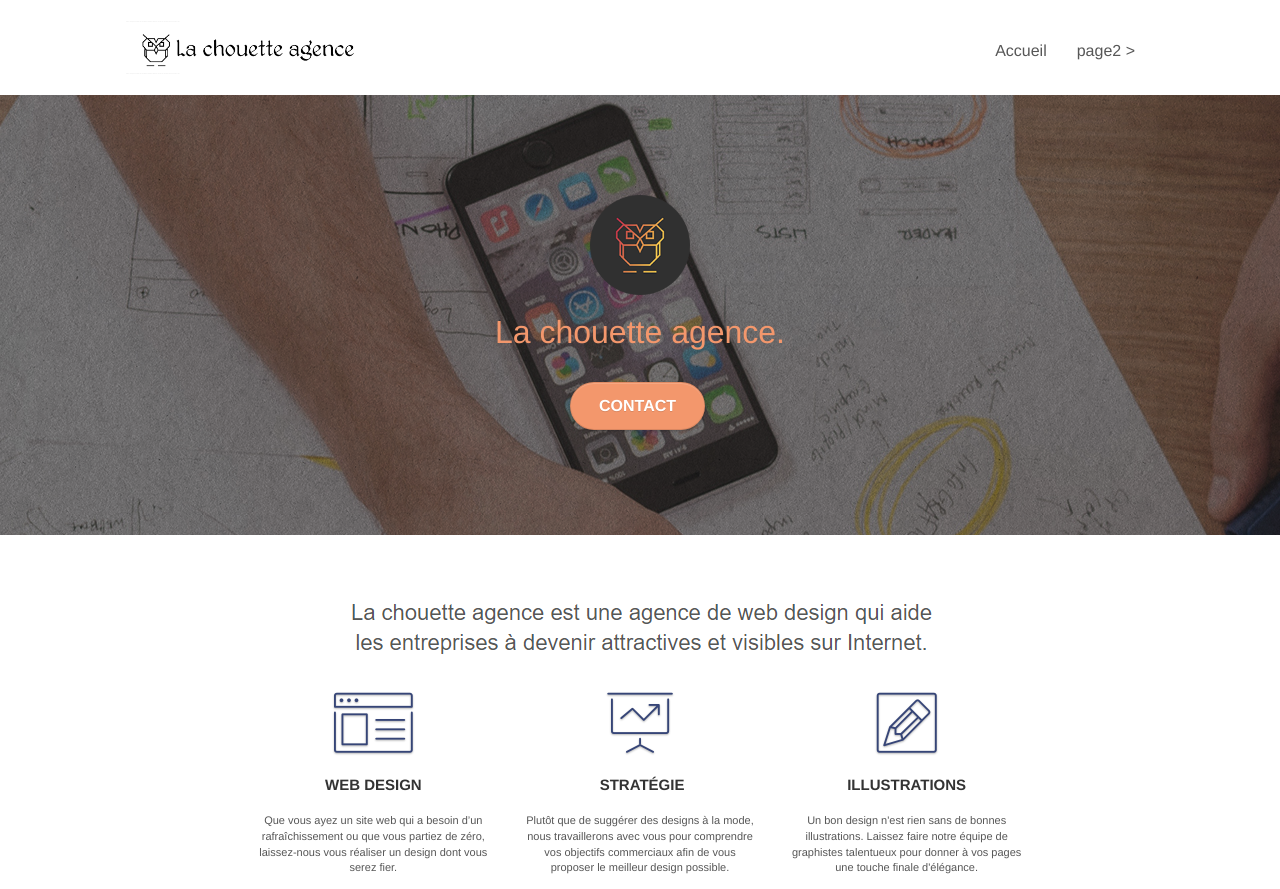
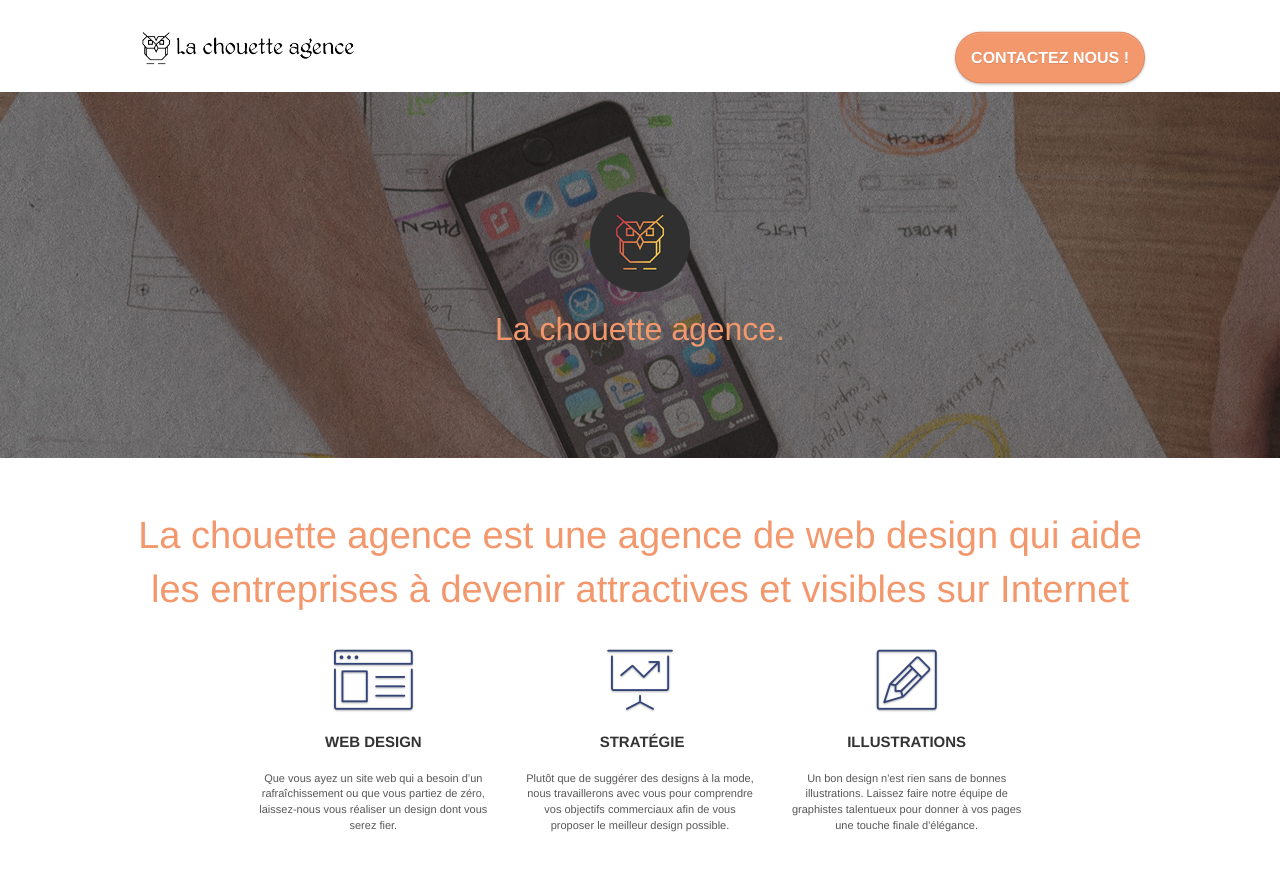
Before and after one commit to Nanaki923/La-chouette-agence, a plain HTML site: page index.html in a window 1280 px wide. Shown: the top 889 px of the page. Drawn offline with Linux system fonts and the light colour scheme.

Commit message:
gh-pages

```diff
--- a/index.html
+++ b/index.html
@@ -37,22 +37,18 @@
 
 		<nav class="navbar row">
 			<div class="navbar-header">
-				<div class="keywords" style="color:#cccccc;font-size:1px;">Agence web à paris, stratégie web, web design, illustrations, design de site web, site web, web, internet, site internet, site</div>
 				<a class="navbar-brand" href="index.html"><img src="img/la-chouette-agence.png" alt="paris web design logo agence web meilleure agence" height="40" /></a>
-				<div class="keywords" style="color:#cccccc;font-size:1px;">Agence web à paris, stratégie web, web design, illustrations, design de site web, site web, web, internet, site internet, site</div>
 				<button id="nav-toggle" type="button" class="ui-navbar-toggle navbar-toggle" data-toggle="collapse" data-target=".navbar-1">
 					<span class="sr-only">Toggle navigation</span><span class="icon-bar"></span><span class="icon-bar"></span><span class="icon-bar"></span>
 				</button>
 			</div>
 			<div class="collapse navbar-collapse navbar-1 special-dropdown-nav">
 				<ul class="site-navigation nav navbar-nav">
-					<li>
-						<a href="index.html">Accueil</a>
-					</li>
+
 					<li>
 					</li>
 					<li>
-						<a href="page2.html">page2 &gt;</a>
+						<a href="page2.html" class="btn btn-lg btn-clean btn-rd cta-hero btn-atomic-tangerine" id="cta-hero">Contactez nous !</a>
 					</li>
 				</ul>
 			</div>
@@ -70,9 +66,7 @@
 				<h1 class="text-center hero-bloc-text tc-white ">
 					La chouette agence.
 				</h1>
-				<div class="text-center">
-					<a href="page2.html" class="btn btn-lg btn-clean btn-rd cta-hero btn-atomic-tangerine" id="cta-hero">Contact</a>
-				</div>
+
 			</div>
 		</div>
 	</div>
@@ -83,9 +77,9 @@
 <div class="bloc bgc-white l-bloc" id="bloc-2-services">
 	<div class="container bloc-md">
 		<div class="row">
-			<div class="col-sm-12 text-center">
-				<img alt="agence web, agence web paris, web design paris, stratégie web" src="img/title.png" />
-			</div>
+			<p class="text-center hero-bloc-text tc-white ">
+				La chouette agence est une agence de web design qui aide les entreprises à devenir attractives et visibles sur Internet
+			</p>
 		</div>
 		<div class="row voffset-lg med-width-whitespace">
 			<div class="col-sm-4">
@@ -245,7 +239,6 @@
 							<a class="social" href="index.html"><span class="fa fa-instagram icon-md"></span></a>
 						</div>
 					</div>
-					<div class="keywords" style="color:#F3976C;">Agence web à paris, stratégie web, web design, illustrations, design de site web, site web, web, internet, site internet, site</div>
 				</div>
 				<div class="row">
 					<div class="col-sm-4">
```
